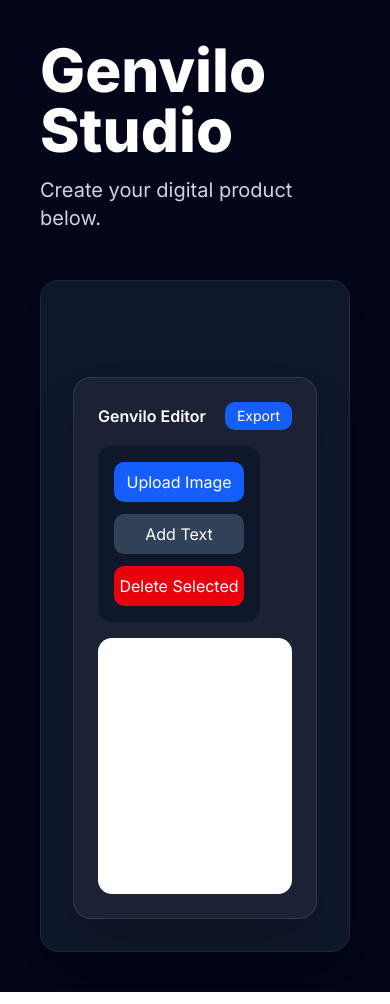
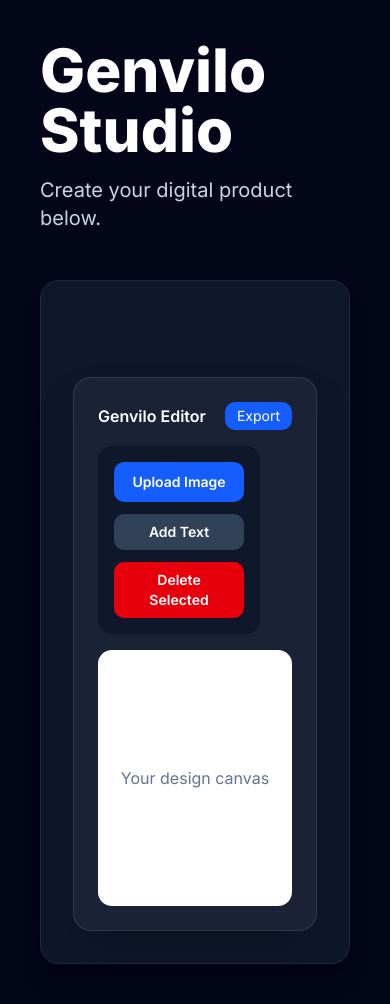
Before and after one commit to Stewey95/yourdesign, a Next.js app: page /create in a window 390 px wide. Built offline with nearby package versions, Linux system fonts and the light colour scheme.

Commit message:
Fix text selection and mobile editing

```diff
--- a/components/EditorPreview.tsx
+++ b/components/EditorPreview.tsx
@@ -8,18 +8,8 @@ type Position = {
 };
 
 type DesignItem =
-  | {
-      id: string;
-      type: "image";
-      src: string;
-      position: Position;
-    }
-  | {
-      id: string;
-      type: "text";
-      value: string;
-      position: Position;
-    };
+  | { id: string; type: "image"; src: string; position: Position }
+  | { id: string; type: "text"; value: string; position: Position };
 
 export default function EditorPreview() {
   const [items, setItems] = useState<DesignItem[]>([]);
@@ -39,7 +29,6 @@ export default function EditorPreview() {
 
     setItems((currentItems) => [...currentItems, newImage]);
     setSelectedItemId(newImage.id);
-
     event.target.value = "";
   };
 
@@ -56,6 +45,8 @@ export default function EditorPreview() {
   };
 
   const deleteSelected = () => {
+    if (!selectedItemId) return;
+
     setItems((currentItems) =>
       currentItems.filter((item) => item.id !== selectedItemId)
     );
@@ -83,27 +74,24 @@ export default function EditorPreview() {
     );
   };
 
+  const stopDragging = () => {
+    setDraggingItemId(null);
+  };
+
   return (
     <div className="mt-16 w-full max-w-4xl rounded-2xl border border-white/10 bg-white/5 p-6 shadow-2xl">
+      <div className="mb-4 flex items-center justify-between">
+        <p className="font-semibold text-white">Genvilo Editor</p>
 
-      <div className="mb-4 flex items-center justify-between">
-        <p className="font-semibold text-white">
-          Genvilo Editor
-        </p>
-
-        <button className="rounded-lg bg-blue-600 px-3 py-1 text-sm text-white">
+        <button className="cursor-pointer rounded-lg bg-blue-600 px-3 py-1 text-sm text-white">
           Export
         </button>
       </div>
 
-
       <div className="grid gap-4 md:grid-cols-4">
-
-        <div className="rounded-xl bg-slate-900 p-4">
-
-          <label className="flex h-10 cursor-pointer items-center justify-center rounded-lg bg-blue-600 text-white">
+        <div className="rounded-xl bg-slate-900 p-4 text-sm text-slate-300">
+          <label className="flex h-10 w-full cursor-pointer items-center justify-center rounded-lg bg-blue-600 px-4 font-semibold text-white">
             Upload Image
-
             <input
               type="file"
               accept="image/*"
@@ -112,52 +100,50 @@ export default function EditorPreview() {
             />
           </label>
 
-
           <button
             onClick={addText}
-            className="mt-3 w-full rounded-lg bg-slate-700 py-2 text-white"
+            className="mt-3 w-full cursor-pointer rounded-lg bg-slate-700 px-4 py-2 font-semibold text-white"
           >
             Add Text
           </button>
 
-
           <button
             onClick={deleteSelected}
-            className="mt-3 w-full rounded-lg bg-red-600 py-2 text-white"
+            className="mt-3 w-full cursor-pointer rounded-lg bg-red-600 px-4 py-2 font-semibold text-white"
           >
             Delete Selected
           </button>
-
         </div>
-
 
         <div
           onPointerMove={moveItem}
-          onPointerUp={() => setDraggingItemId(null)}
-          className="relative col-span-3 h-64 overflow-hidden rounded-xl bg-white touch-none"
+          onPointerUp={stopDragging}
+          onPointerLeave={() => {}}
+          onPointerDown={() => setSelectedItemId(null)}
+          className="relative col-span-3 h-64 overflow-hidden rounded-xl bg-white text-slate-500 touch-none"
         >
+          {items.length === 0 && (
+            <p className="flex h-full items-center justify-center">
+              Your design canvas
+            </p>
+          )}
 
           {items.map((item) => {
-
             if (item.type === "image") {
               return (
                 <img
                   key={item.id}
                   src={item.src}
+                  alt="Uploaded design"
                   draggable={false}
-
                   onPointerDown={(e) => {
                     e.stopPropagation();
                     setDraggingItemId(item.id);
                     setSelectedItemId(item.id);
                   }}
-
-                  className={`absolute max-h-40 max-w-40 ${
-                    selectedItemId === item.id
-                      ? "ring-2 ring-blue-500"
-                      : ""
+                  className={`absolute max-h-40 max-w-40 cursor-move select-none rounded-lg ${
+                    selectedItemId === item.id ? "ring-2 ring-blue-500" : ""
                   }`}
-
                   style={{
                     left: item.position.x,
                     top: item.position.y,
@@ -167,13 +153,10 @@ export default function EditorPreview() {
               );
             }
 
-
             return (
               <textarea
                 key={item.id}
-
                 value={item.value}
-
                 onChange={(e) => {
                   const value = e.target.value;
 
@@ -185,18 +168,18 @@ export default function EditorPreview() {
                     )
                   );
                 }}
-
+                onFocus={() => setSelectedItemId(item.id)}
                 onBlur={() => {
                   if (item.value === "") {
                     setItems((currentItems) =>
                       currentItems.filter(
-                        (currentItem) =>
-                          currentItem.id !== item.id
+                        (currentItem) => currentItem.id !== item.id
                       )
                     );
                   }
+
+
                 }}
-
                 onPointerDown={(e) => {
                   e.stopPropagation();
 
@@ -206,15 +189,10 @@ export default function EditorPreview() {
 
                   setSelectedItemId(item.id);
                 }}
-
                 placeholder="Type here"
-
                 className={`absolute resize-none overflow-hidden bg-transparent text-center text-3xl font-bold text-slate-900 outline-none ${
-                  selectedItemId === item.id
-                    ? "ring-2 ring-blue-500"
-                    : ""
+                  selectedItemId === item.id ? "ring-2 ring-blue-500" : ""
                 }`}
-
                 style={{
                   left: item.position.x,
                   top: item.position.y,
@@ -223,16 +201,11 @@ export default function EditorPreview() {
                   maxWidth: "90vw",
                   height: "120px",
                 }}
-
               />
             );
-
           })}
-
         </div>
-
       </div>
-
     </div>
   );
 }
```
